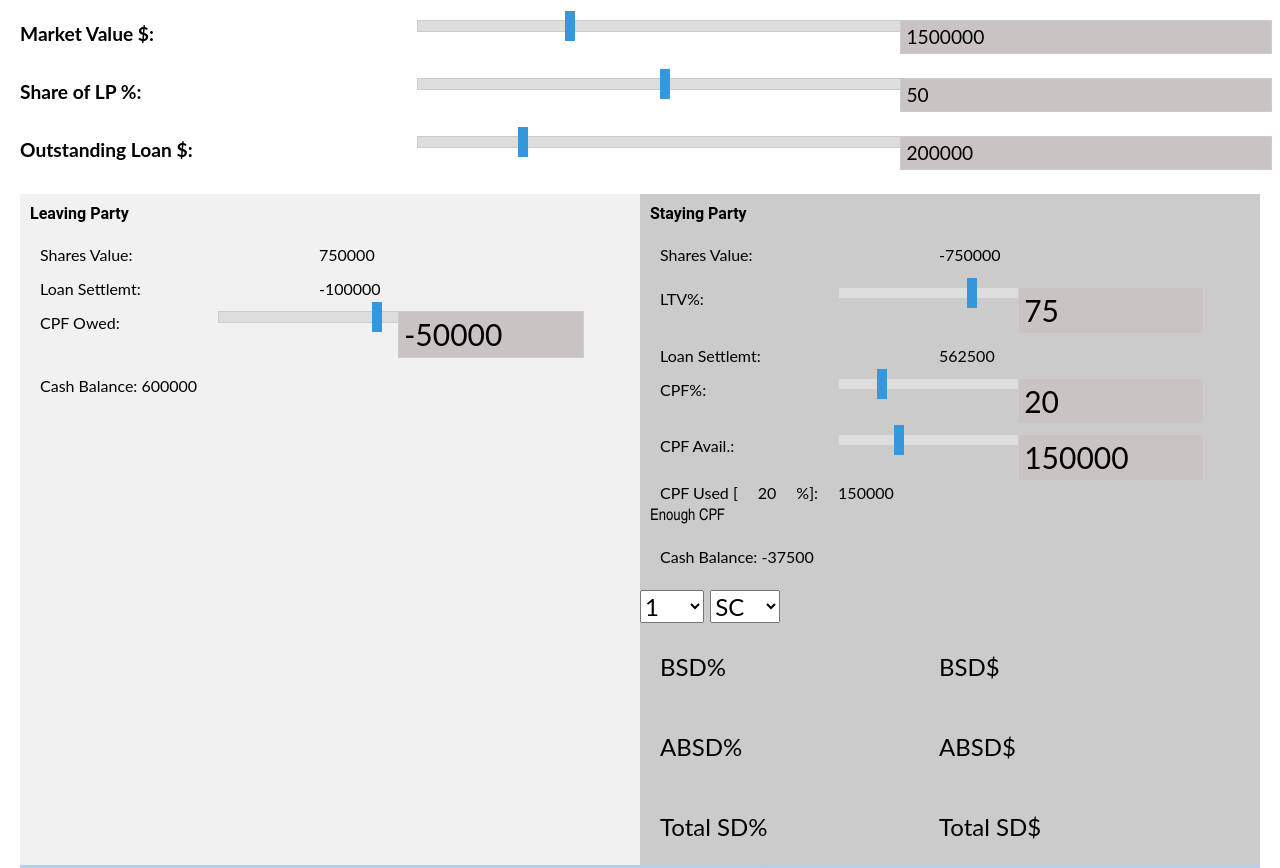
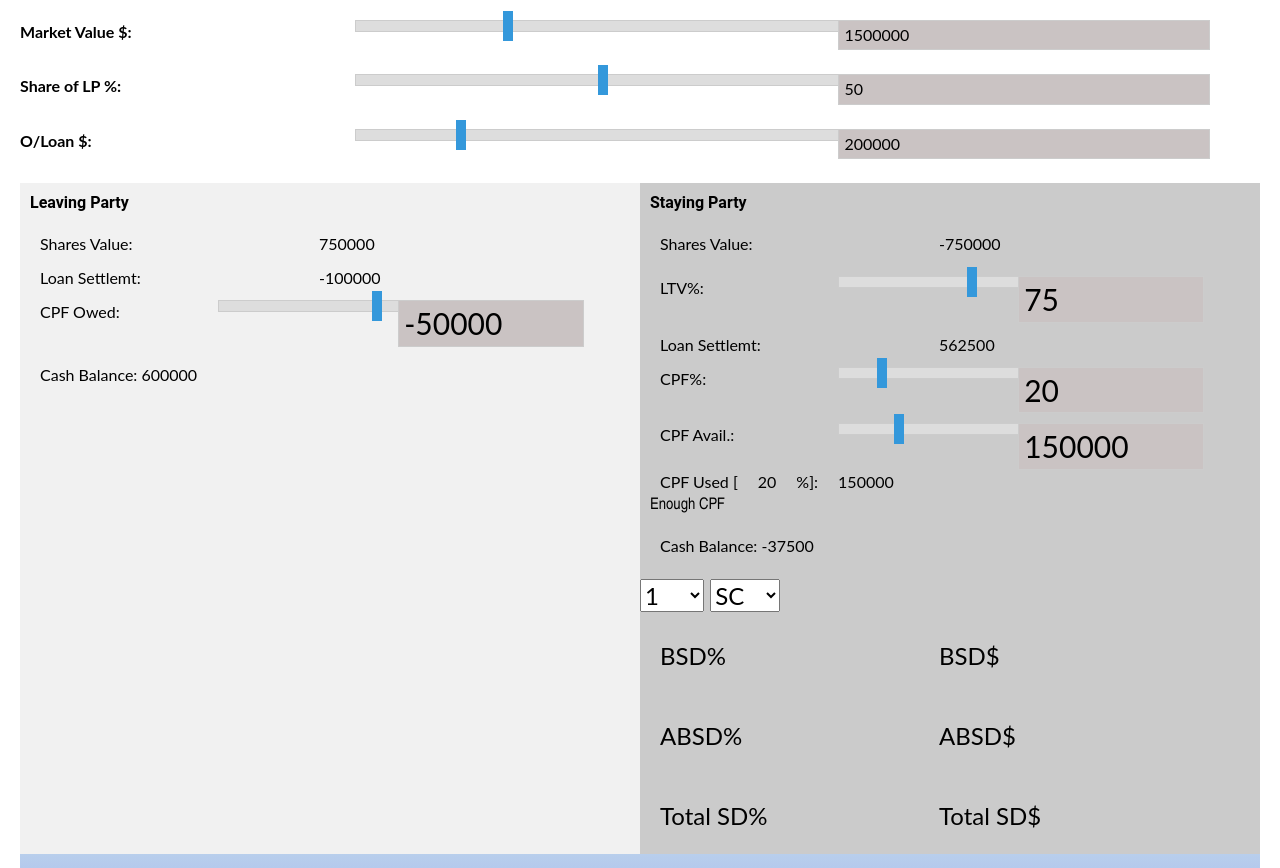
Before and after one commit to lincolnlim80/opstoolsv1, a plain HTML site: page functionpages/decoupling/decoupling.html in a window 1280 px wide. Shown: the top 868 px of the page. Drawn offline with nearby package versions, Linux system fonts and the light colour scheme.

Commit message:
Update decoupling.html

```diff
--- a/functionpages/decoupling/decoupling.html
+++ b/functionpages/decoupling/decoupling.html
@@ -13,22 +13,22 @@
 
 <body>
     <!-- this section contains the Inputs -->
-    <div class="input-container">
-        <p style="font-size: 1.2rem; font-weight: bold; text-indent: 0%; margin: 0%; width: 30%;">Market Value $: </p>
+    <div class="input-container" style="display: flex;">
+        <p style="font-size: 1rem; font-weight: bold; text-indent: 0%; margin: 0%; width: 25%;">Market Value $: </p>
         <input type="range" id="js-mv-range" value="1500000" min="0" max="5000000" step="50000" style="width: 40%;"></input>
-        <input type="number" id="js-mv-input" value="1500000" min="0" max="5000000" step="5000" style="width: 30%;"></input>
+        <input type="number" id="js-mv-input" value="1500000" min="0" max="5000000" step="5000" style="width: 30%; font-size: 1rem;"></input>
     </div>
     <br>
     <div class="input-container">
-        <p style="font-size: 1.2rem; font-weight: bold; text-indent: 0%; margin: 0%; width: 30%">Share of LP %: </p>
+        <p style="font-size: 1rem; font-weight: bold; text-indent: 0%; margin: 0%; width: 25%">Share of LP %: </p>
         <input type="range" id="js-lpsharepc-range" value="50" min="1" max="99" step="1" style="width: 40%;"></input>
-        <input type="number" id="js-lpsharepc-input" value="50" min="1" max="99" step="1" style="width: 30%;"></input>
+        <input type="number" id="js-lpsharepc-input" value="50" min="1" max="99" step="1" style="width: 30%; font-size: 1rem;"></input>
     </div>
     <br>
     <div class="input-container">
-        <p style="font-size: 1.2rem; font-weight: bold; text-indent: 0%; margin: 0%; width: 30%">Outstanding Loan $: </p>
+        <p style="font-size: 1rem; font-weight: bold; text-indent: 0%; margin: 0%; width: 25%">O/Loan $: </p>
         <input type="range" id="js-ol-range" value="200000" min="0" max="1000000" step="10000" style="width: 40%;"></input>
-        <input type="number" id="js-ol-input" value="200000" min="0" max="1000000" step="5000" style="width: 30%;"></input>
+        <input type="number" id="js-ol-input" value="200000" min="0" max="1000000" step="5000" style="width: 30%; font-size: 1rem;"></input>
     </div>
     <br>
     <div class="container" style="height: fit-content;">  <!-- left and right panels -->
```
